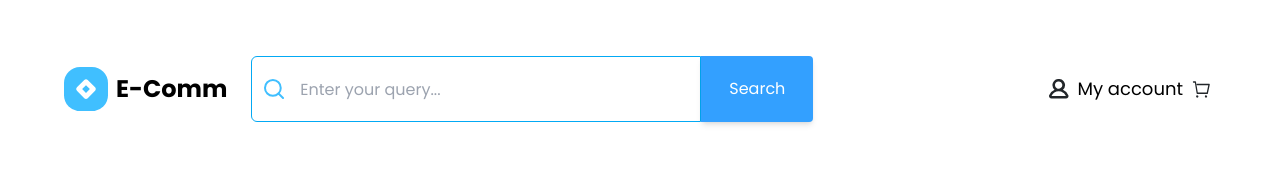
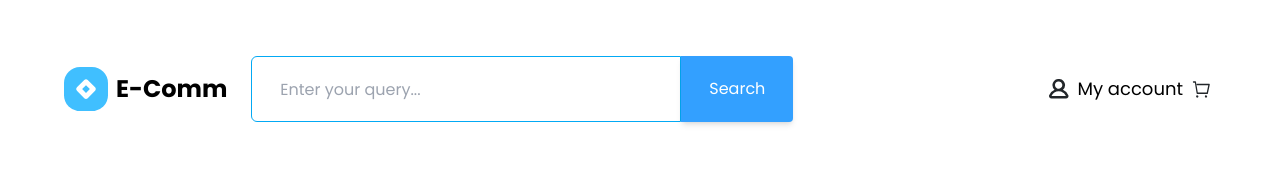
Before and after one commit to hienduong-agilityio/nextjs-training, a Next.js app in the folder practices/practice-one/: page /products in a window 1280 px wide. Shown: the top 169 px of the page. Built offline with nearby package versions, Linux system fonts and the light colour scheme; no server answers.

Commit message:
feat: hidden icon for desktop screen

```diff
--- a/practices/practice-one/src/components/SearchBox/index.tsx
+++ b/practices/practice-one/src/components/SearchBox/index.tsx
@@ -80,7 +80,9 @@ const SearchBox = ({
     <div className={`flex ${customClass.container ?? ''}`}>
       <InputField
         placeholder={placeholder}
-        startContent={<SearchIcon color="#40BFFF" />}
+        startContent={
+          <SearchIcon color="#40BFFF" className="lg:hidden block" />
+        }
         value={inputValue}
         type="search"
         id="gsearch"
```
